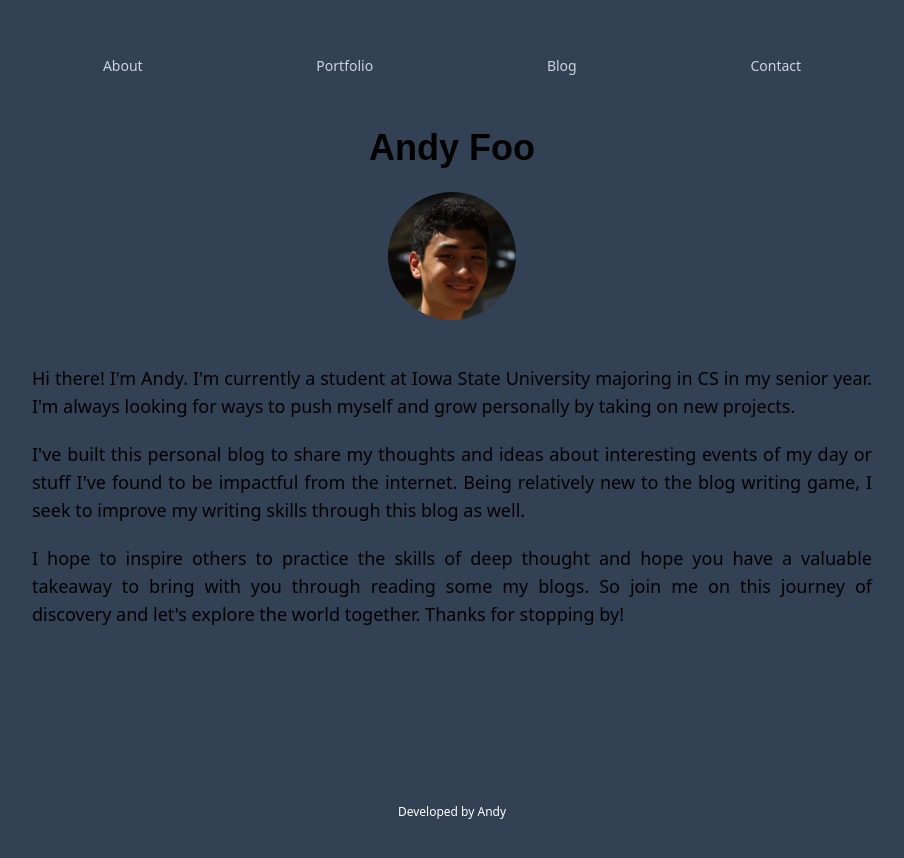
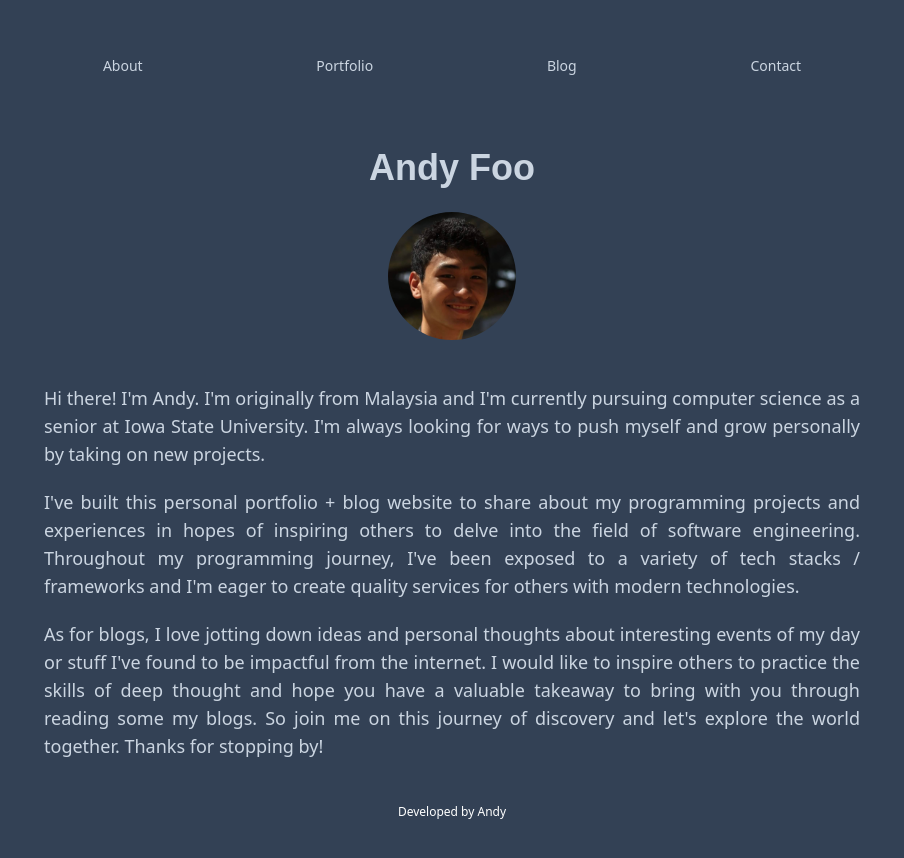
Before and after one commit to AndyFooGuoZhen/Nextjs_Blog, a Next.js app in the folder blog/: page /aboutme in a window 1280 px wide. Shown: the top 858 px of the page, without its empty margins (188-1092 px from the left). Built offline with nearby package versions, Linux system fonts and the light colour scheme; what tailwindcss-neumorphism would draw is missing.

Commit message:
Revised about me section

```diff
--- a/blog/app/aboutme/page.tsx
+++ b/blog/app/aboutme/page.tsx
@@ -4,29 +4,32 @@ import myImage from "./Andy_Foo.jpg";
 
 const AboutMe = () => {
   return (
-    <div className="mx-auto md:text-start md:text md:max-w-6xl">
-      <h1 className=" font-bold text-center text-3xl font-abel mb-6 md:text-4xl">
+    <div className="mx-auto md:text-start md:text md:max-w-6xl nm-concave-slate-700 p-3 rounded-3xl">
+      <h1 className="font-bold text-center text-3xl font-abel mb-6 md:text-4xl text-slate-300 mt-2">
         Andy Foo
       </h1>
       <div className="relative mx-auto rounded-full w-32 h-32 overflow-hidden ">
         <Image src={myImage} layout="fill" objectFit="cover" alt="" />
       </div>
-      <div className="mt-11 px-4 text-justify text-sm md:text-lg ">
+      <div className="mt-11 px-4 text-justify text-sm md:text-lg text-slate-300 ">
         <h3>
-          Hi there! I'm Andy. I'm currently a student at Iowa State University
-          majoring in CS in my senior year. I'm always looking for ways to push
+          Hi there! I'm Andy. I'm originally from Malaysia and I'm currently pursuing computer science as a senior at Iowa State University. I'm always looking for ways to push
           myself and grow personally by taking on new projects.
         </h3>
         <h1 className=""></h1>
         <div className="my-5"></div>
         <h3>
-          I've built this personal blog to share my thoughts and ideas about
-          interesting events of my day or stuff I've found to be impactful from
-          the internet. Being relatively new to the blog writing game, I seek to
-          improve my writing skills through this blog as well.
+          I've built this personal portfolio + blog website to share about my programming projects and experiences
+          in hopes of inspiring others to delve into the field of software engineering. Throughout my programming journey,
+          I've been exposed to a variety of tech stacks / frameworks and I'm eager to create quality services for others
+          with modern technologies.
         </h3>
         <h3 className="my-5">
-          I hope to inspire others to practice the skills of deep thought and
+
+          As for blogs, I love jotting down ideas and personal thoughts about
+          interesting events of my day or stuff I've found to be impactful from
+          the internet. I would like to inspire others to
+          practice the skills of deep thought and
           hope you have a valuable takeaway to bring with you through reading
           some my blogs. So join me on this journey of discovery and let's
           explore the world together. Thanks for stopping by!
```
